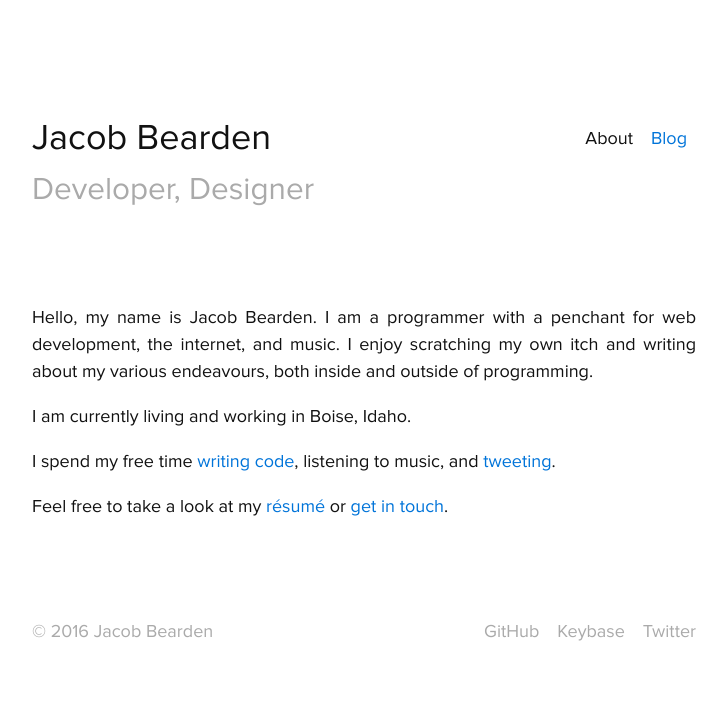
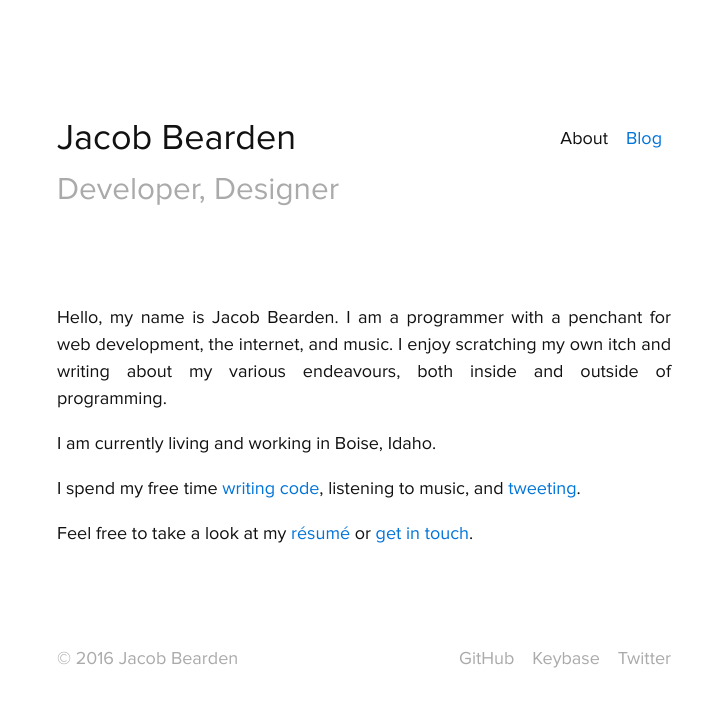
Before and after one commit to jacobbearden/bearden.io, a Jekyll site: the page built from index.md, in a window 1280 px wide. Shown: the top 707 px of the page, without its empty margins (276-1003 px from the left). Built offline with Jekyll 4.4.1, drawn with Linux system fonts in a browser that asks for light colours.

Commit message:
narrower container

```diff
--- a/_sass/_shame.scss
+++ b/_sass/_shame.scss
@@ -3,7 +3,7 @@
 // -------------------------
 
 .container {
-	max-width: 700px;
+	max-width: 650px;
 }
 
 .header {
```
